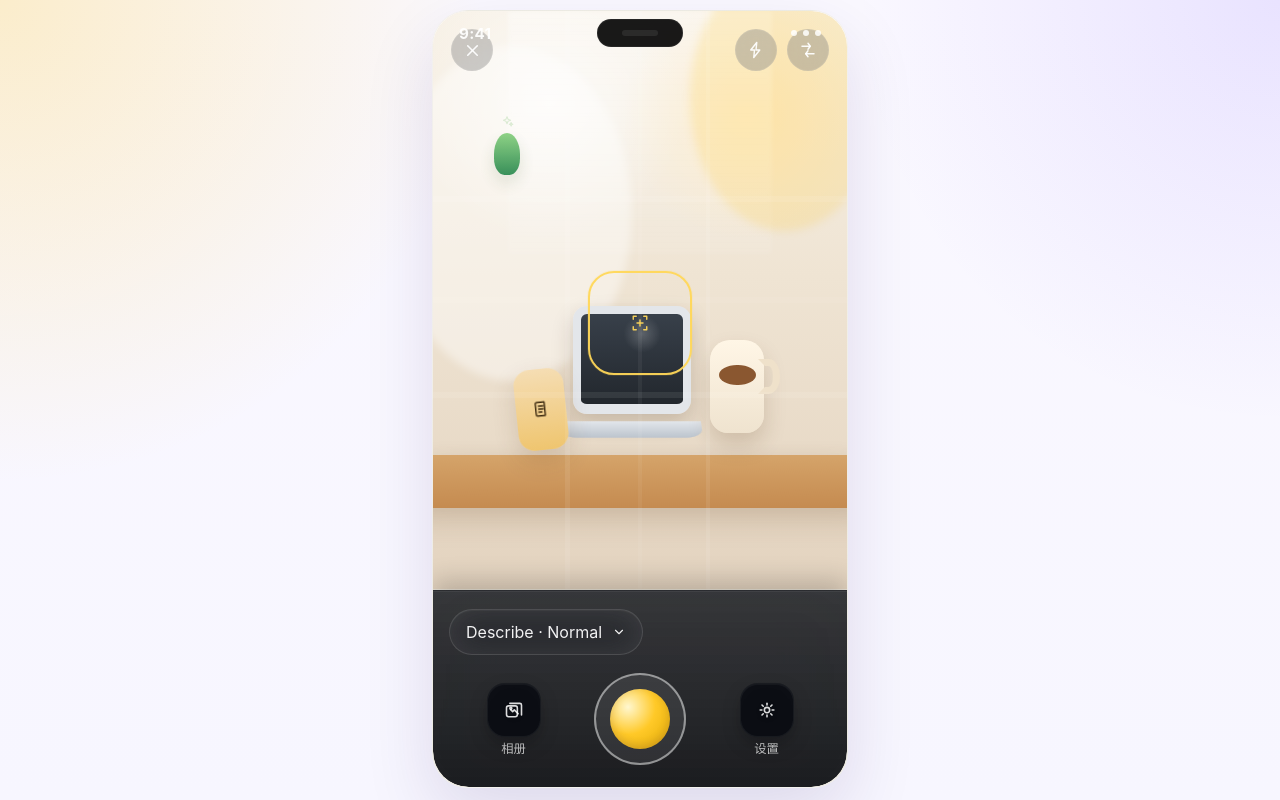
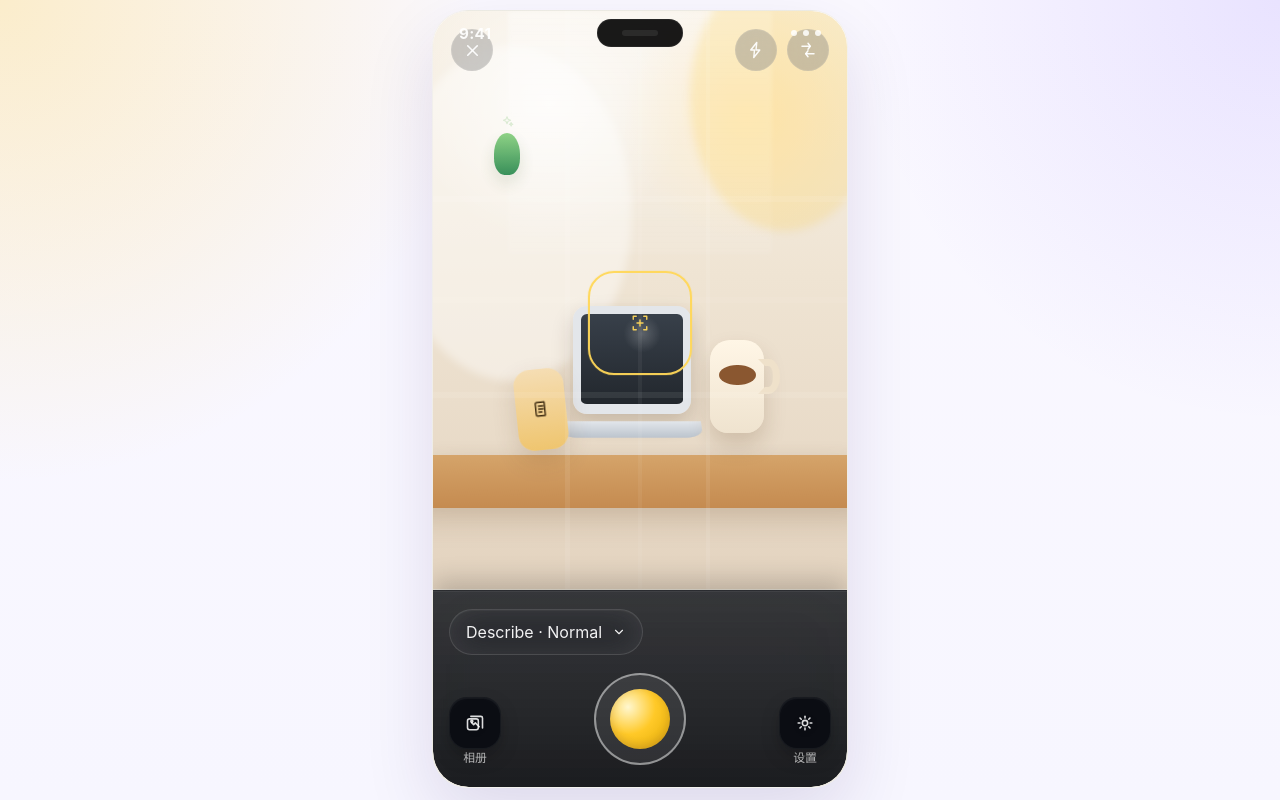
Before and after one commit to okkknight/snapspeak, a React (Vite) app: page / in a window 1280 px wide. Built offline with nearby package versions, Linux system fonts and the light colour scheme.

Commit message:
fix: correct camera control alignment

```diff
--- a/src/components/CameraBottomBar.tsx
+++ b/src/components/CameraBottomBar.tsx
@@ -16,14 +16,14 @@ export function CameraBottomBar({ mode, level, onShutter, className }: Props) {
     <div className={cn('camera-bottom-bar', className)}>
       <ModeLevelChip mode={mode} level={level} />
       <div className="camera-bottom-bar__actions">
-        <div className="camera-bottom-bar__action">
+        <div className="camera-bottom-bar__action camera-bottom-bar__action--start">
           <button type="button" className="camera-bottom-bar__icon-button" aria-label="Open album">
             <ImagesIcon size={20} />
           </button>
           <span className="camera-bottom-bar__label">相册</span>
         </div>
         <ShutterButton onClick={onShutter} />
-        <div className="camera-bottom-bar__action">
+        <div className="camera-bottom-bar__action camera-bottom-bar__action--end">
           <button type="button" className="camera-bottom-bar__icon-button" aria-label="Open settings">
             <SettingsIcon size={20} />
           </button>
--- a/src/styles.css
+++ b/src/styles.css
@@ -555,14 +555,22 @@ button {
 .camera-bottom-bar__actions {
   display: grid;
   grid-template-columns: 1fr auto 1fr;
-  align-items: center;
-  gap: 16px;
+  align-items: end;
+  gap: 12px;
 }
 
 .camera-bottom-bar__action {
   display: grid;
   justify-items: center;
-  gap: 6px;
+  gap: 4px;
+}
+
+.camera-bottom-bar__action--start {
+  justify-self: start;
+}
+
+.camera-bottom-bar__action--end {
+  justify-self: end;
 }
 
 .camera-bottom-bar__actions .shutter-button {
@@ -570,8 +578,8 @@ button {
 }
 
 .camera-bottom-bar__icon-button {
-  width: 54px;
-  height: 54px;
+  width: 52px;
+  height: 52px;
   color: rgba(255, 255, 255, 0.86);
   border-radius: 18px;
   background: rgba(9, 12, 18, 0.82);
@@ -582,7 +590,7 @@ button {
 }
 
 .camera-bottom-bar__label {
-  font-size: 0.77rem;
+  font-size: 0.74rem;
   line-height: 1;
   font-weight: 500;
   letter-spacing: -0.01em;
@@ -613,6 +621,7 @@ button {
   place-items: center;
   cursor: pointer;
   transition: transform 180ms ease;
+  align-self: center;
 }
 
 .shutter-button:active {
```
